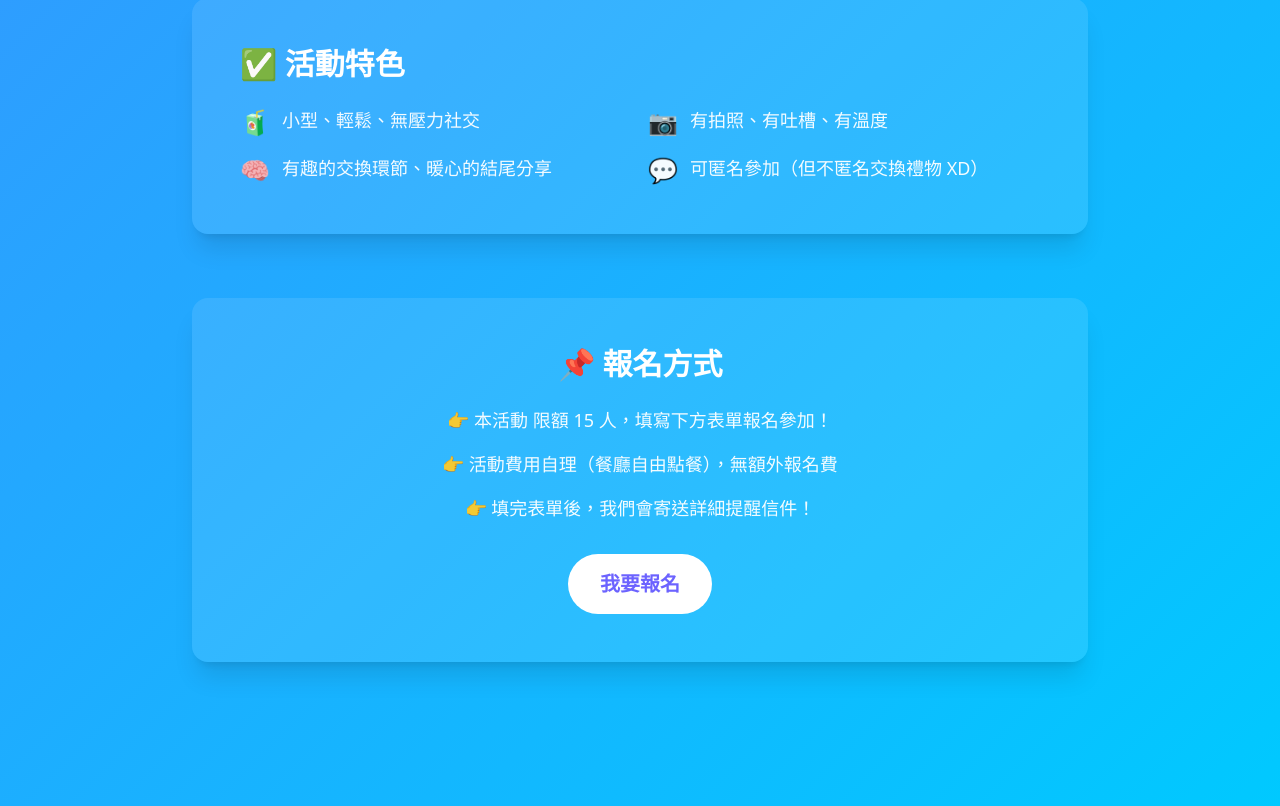
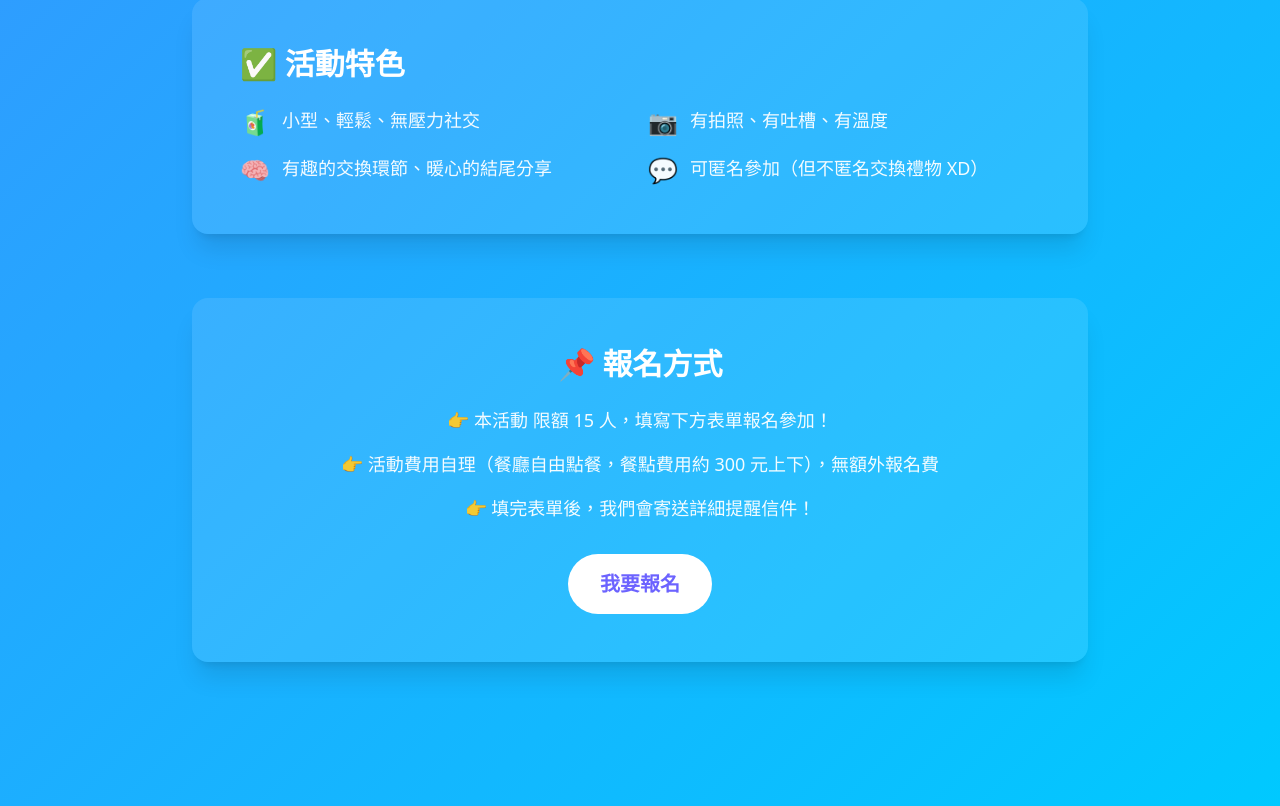
Before and after one commit to HarryFan/freelance-gift-exchange-2025, a Vue app: page / in a window 1280 px wide. Shown: the part 2806-3612 px from the top of the page. Built offline with nearby package versions, Linux system fonts and the light colour scheme.

Commit message:
docs(HomePage): 更新活動費用說明，加入餐點費用範圍

```diff
--- a/src/components/HomePage.vue
+++ b/src/components/HomePage.vue
@@ -203,7 +203,7 @@
           <h2 class="text-2xl md:text-3xl font-bold text-white mb-6">📌 報名方式</h2>
           <div class="space-y-4 text-white/95 text-lg mb-8">
             <p>👉 本活動 限額 15 人，填寫下方表單報名參加！</p>
-            <p>👉 活動費用自理（餐廳自由點餐），無額外報名費</p>
+            <p>👉 活動費用自理（餐廳自由點餐，餐點費用約 300 元上下），無額外報名費</p>
             <p>👉 填完表單後，我們會寄送詳細提醒信件！</p>
           </div>
           <a
```
